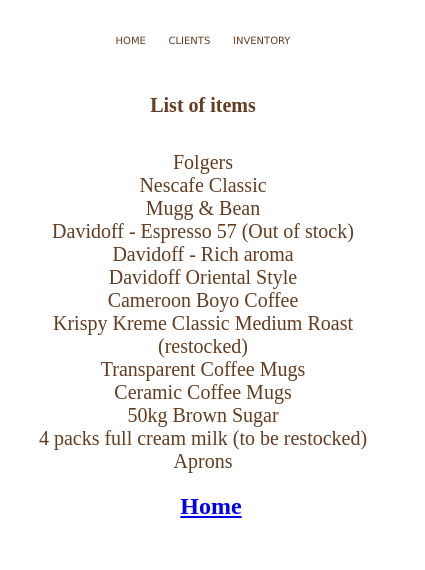
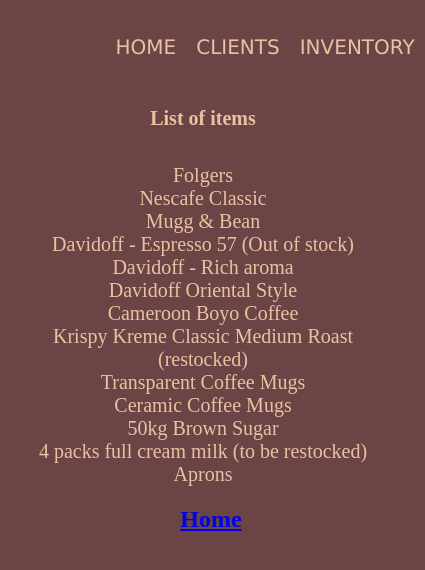
Before and after one commit to UgoChiori/ReactHook-Assignment, a React (Create React App) app: page /contact in a window 390 px wide. Shown: the top 570 px of the page, 425 px wide, since content can reach past the window. Built offline with nearby package versions, Linux system fonts and the light colour scheme.

Commit message:
Update index.css

```diff
--- a/src/index.css
+++ b/src/index.css
@@ -166,55 +166,3 @@
     border-radius: 10px;
   }
 }
-
-@media screen and (max-width: 425px) {
-  body {
-    background-color: white;
-    width: 100%;
-  }
-  h2 {
-    font-size: 20px;
-    color: rgb(100, 61, 33);
-  }
-  h4 {
-    color: rgb(100, 61, 33);
-  }
-  h1 {
-    color: rgb(100, 61, 33);
-  }
-  .names {
-    color: rgb(100, 61, 33);
-    font-size: 20px;
-    text-align: center;
-  }
-  h5 {
-    text-align: center;
-    font-size: 20px;
-    color: rgb(100, 61, 33);
-  }
-  .coffee {
-    color: rgb(100, 61, 33);
-    font-size: 20px;
-    text-align: center;
-  }
-  .navlinks {
-    width: 50%;
-    display: flex;
-    justify-content: space-between;
-    text-align: center;
-    font-size: 10px;
-
-    font-family: "Lucida Sans", "Lucida Sans Regular", "Lucida Grande",
-      "Lucida Sans Unicode", Geneva, Verdana, sans-serif;
-  }
-  .navlinks a {
-    color: rgb(100, 61, 33);
-    text-decoration: none;
-    padding: 10px;
-  }
-  img {
-    margin-left: 0;
-    width: 100%;
-    border-radius: 10px;
-  }
-}
```
